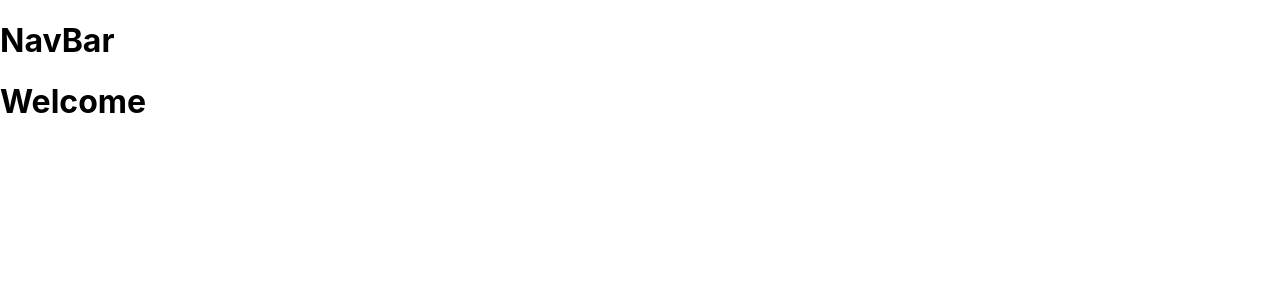
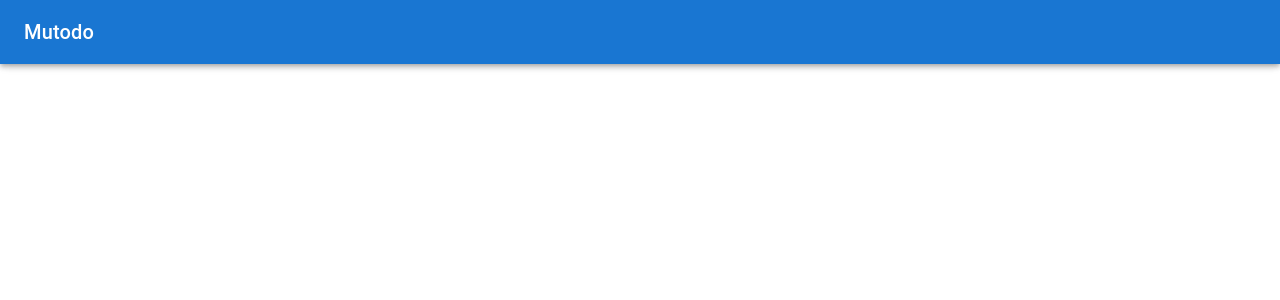
Before and after one commit to jasontdev/mutodo-amplify, a React (Create React App) app: page / in a window 1280 px wide. Shown: the top 300 px of the page. Built offline with nearby package versions, Linux system fonts and the light colour scheme.

Commit message:
Mui skeleton NavBar

```diff
--- a/src/components/NavBar.jsx
+++ b/src/components/NavBar.jsx
@@ -1,9 +1,14 @@
+import { AppBar, Box, Toolbar, Typography } from '@mui/material'
 import React from 'react'
 
 export default function NavBar() {
     return (
-        <div>
-            <h1>NavBar</h1>
-        </div>
+        <Box sx={{flexGrow: 1}}>
+            <AppBar>
+                <Toolbar>
+                    <Typography variant="h6" component="div" sx={{flexGrow: 1}}>Mutodo</Typography>
+                </Toolbar>
+            </AppBar>
+        </Box>
     )
 }
```
